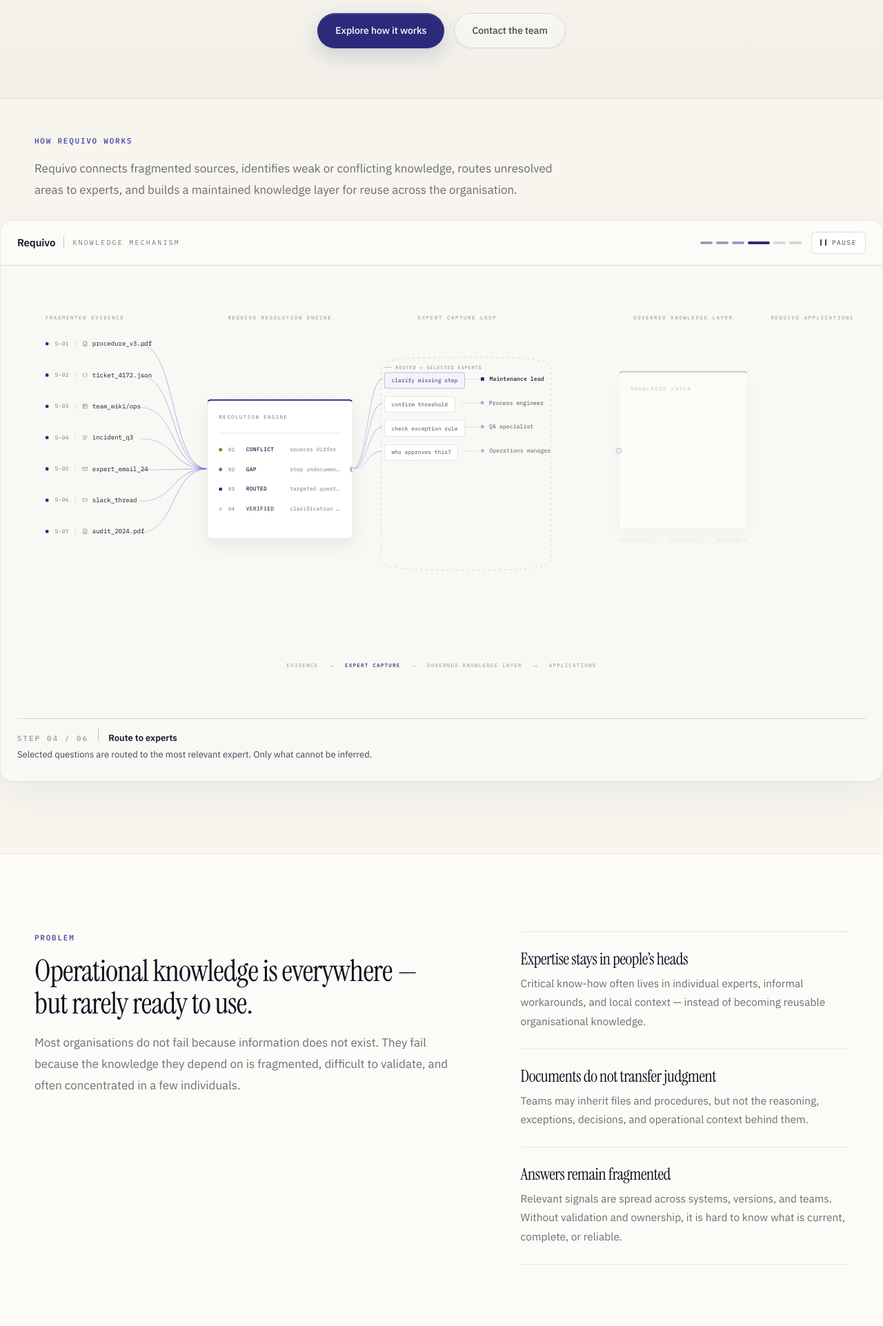
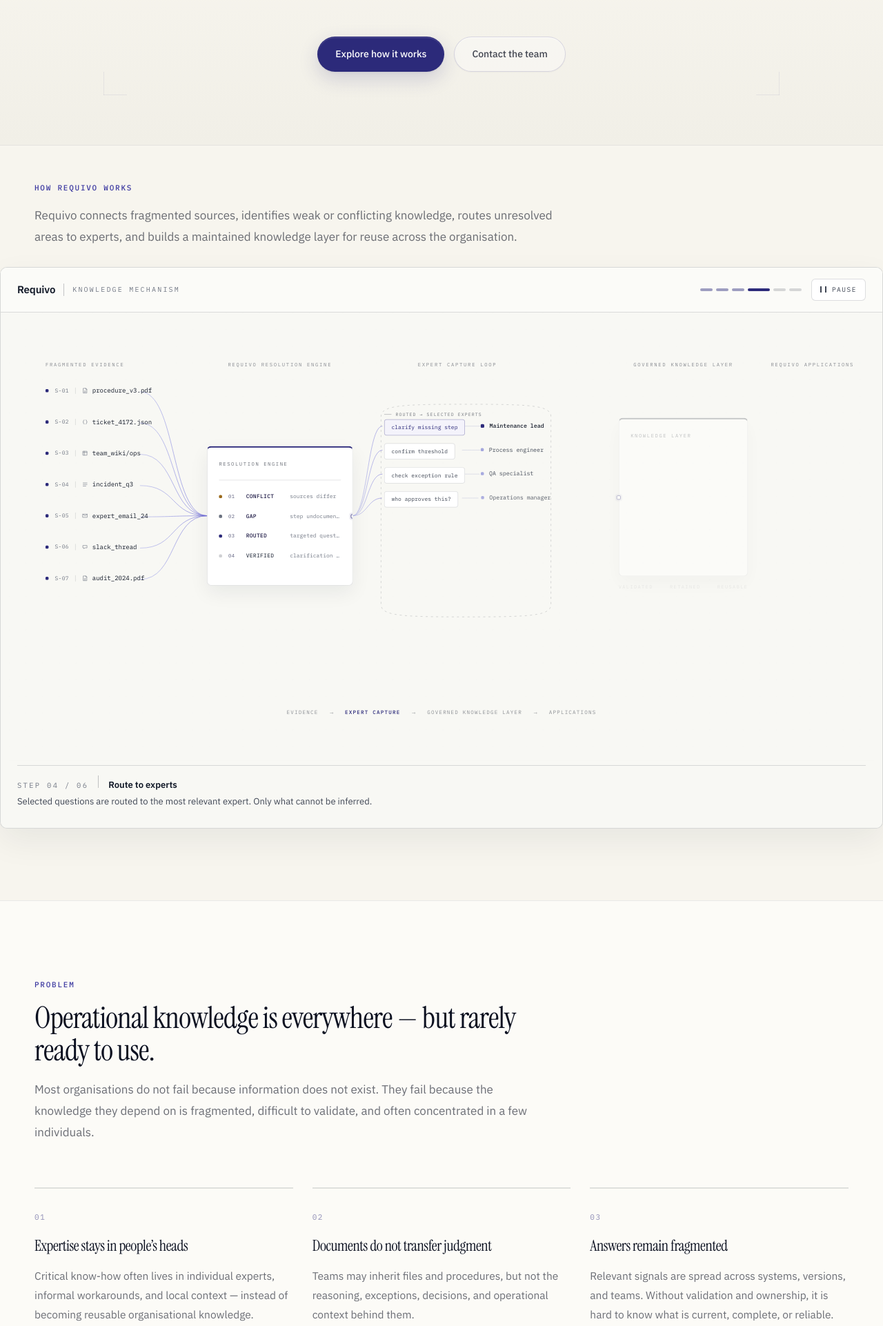
Before and after one commit to eicreadinessstudio/Tests, a plain HTML site: page index.html in a window 1280 px wide. Shown: the part 578-2500 px from the top of the page at 69% size. Drawn offline with Linux system fonts and the light colour scheme.

Commit message:
Enhance layout with hero specimen frame and styles
Added a hero specimen frame and updated styles for problem section cards.

```diff
--- a/index.html
+++ b/index.html
@@ -174,7 +174,54 @@ nav.raised {
   width: min(980px, 100%);
   margin: 0 auto;
   text-align: center;
+  padding: clamp(18px, 3vw, 34px);
 }
+
+.hero-specimen-frame {
+  position: absolute;
+  inset: 0;
+  pointer-events: none;
+}
+
+.hero-specimen-frame span {
+  position: absolute;
+  width: 34px;
+  height: 34px;
+  opacity: .32;
+}
+
+.hero-specimen-frame span::before,
+.hero-specimen-frame span::after {
+  content: "";
+  position: absolute;
+  background: rgba(44,42,122,.24);
+}
+
+.hero-specimen-frame span::before {
+  width: 34px;
+  height: 1px;
+}
+
+.hero-specimen-frame span::after {
+  width: 1px;
+  height: 34px;
+}
+
+.hero-specimen-frame span:nth-child(1) { top: 0; left: 0; }
+.hero-specimen-frame span:nth-child(1)::before,
+.hero-specimen-frame span:nth-child(1)::after { top: 0; left: 0; }
+
+.hero-specimen-frame span:nth-child(2) { top: 0; right: 0; }
+.hero-specimen-frame span:nth-child(2)::before { top: 0; right: 0; }
+.hero-specimen-frame span:nth-child(2)::after { top: 0; right: 0; }
+
+.hero-specimen-frame span:nth-child(3) { bottom: 0; left: 0; }
+.hero-specimen-frame span:nth-child(3)::before { bottom: 0; left: 0; }
+.hero-specimen-frame span:nth-child(3)::after { bottom: 0; left: 0; }
+
+.hero-specimen-frame span:nth-child(4) { bottom: 0; right: 0; }
+.hero-specimen-frame span:nth-child(4)::before { bottom: 0; right: 0; }
+.hero-specimen-frame span:nth-child(4)::after { bottom: 0; right: 0; }
 
 .hero-kicker {
   font-family: var(--font-serif);
@@ -338,63 +385,74 @@ section + section { border-top: 1px solid var(--line-soft); }
 .mechanism-shell {
   width: min(100%, 1320px);
   margin: 0 auto;
-  border: 1px solid var(--line-soft);
-  border-radius: 18px;
+  border: 1px solid rgba(17,24,39,.14);
+  border-radius: 10px;
   overflow: hidden;
-  background: #fbfcff;
+  background: #f8f8f4;
   box-shadow:
-    0 1px 2px rgba(15,28,58,.035),
-    0 18px 60px rgba(15,28,58,.055);
+    0 1px 0 rgba(255,255,255,.8) inset,
+    0 18px 48px rgba(17,24,39,.065);
 }
 
-/* EDITORIAL PROBLEM SECTION */
-.editorial-grid {
-  display: grid;
-  grid-template-columns: minmax(0, .95fr) minmax(360px, .75fr);
-  gap: clamp(48px, 8vw, 120px);
-  align-items: start;
+/* PROBLEM */
+#problem .section-title {
+  max-width: 780px;
 }
 
-.editorial-grid .section-sub {
-  margin-bottom: 0;
+#problem .section-sub {
+  max-width: 720px;
+  margin-bottom: 64px;
 }
 
-.editorial-list {
-  border-top: 1px solid var(--line);
+.prob-grid {
+  display: grid;
+  grid-template-columns: repeat(3, 1fr);
+  gap: 28px;
 }
 
-.editorial-item {
-  padding: 26px 0;
-  border-bottom: 1px solid var(--line-soft);
+.prob-card {
+  border-top: 2px solid var(--line);
+  padding: 32px 0 0;
   position: relative;
 }
 
-.editorial-item::before {
+.prob-card::before {
   content: '';
   position: absolute;
-  top: -1px;
+  top: -2px;
   left: 0;
   width: 0;
-  height: 1px;
+  height: 2px;
   background: var(--indigo-mid);
   transition: width .4s var(--ease);
 }
 
-.editorial-item:hover::before { width: 100%; }
+.prob-card:hover::before {
+  width: 100%;
+}
 
-.editorial-item h3 {
+.prob-num {
+  font-family: var(--font-mono);
+  font-size: 11px;
+  letter-spacing: .14em;
+  color: rgba(44,42,122,.52);
+  margin-bottom: 20px;
+  font-variant-numeric: tabular-nums;
+}
+
+.prob-card h3 {
   font-family: var(--font-serif);
-  font-size: 24px;
+  font-size: 22px;
   font-weight: 400;
-  line-height: 1.12;
+  line-height: 1.15;
   letter-spacing: -.02em;
   color: var(--text);
-  margin-bottom: 8px;
+  margin-bottom: 16px;
 }
 
-.editorial-item p {
+.prob-card p {
   font-size: 15.5px;
-  line-height: 1.76;
+  line-height: 1.82;
   color: var(--text-soft);
   font-weight: 400;
 }
@@ -727,9 +785,12 @@ footer {
     gap: 16px;
   }
 
+  .hero-specimen-frame {
+    display: none;
+  }
+
   .btn { width: 100%; }
 
-  .editorial-grid,
   .prob-grid,
   .use-grid,
   .contact-grid {
@@ -774,6 +835,13 @@ footer {
 <section class="hero-premium" id="top">
   <div class="wrap">
     <div class="hero-premium-inner">
+      <div class="hero-specimen-frame" aria-hidden="true">
+        <span></span>
+        <span></span>
+        <span></span>
+        <span></span>
+      </div>
+
       <div class="hero-kicker">Operational Knowledge System</div>
 
       <h1>
@@ -913,25 +981,26 @@ footer {
 </section>
 
 <section id="problem">
-  <div class="wrap editorial-grid">
-    <div>
-      <div class="section-label">Problem</div>
-      <div class="section-title reveal">Operational knowledge is everywhere — but rarely ready to use.</div>
-      <div class="section-sub reveal d1">Most organisations do not fail because information does not exist. They fail because the knowledge they depend on is fragmented, difficult to validate, and often concentrated in a few individuals.</div>
-    </div>
+  <div class="wrap">
+    <div class="section-label">Problem</div>
+    <div class="section-title reveal">Operational knowledge is everywhere — but rarely ready to use.</div>
+    <div class="section-sub reveal d1">Most organisations do not fail because information does not exist. They fail because the knowledge they depend on is fragmented, difficult to validate, and often concentrated in a few individuals.</div>
 
-    <div class="editorial-list">
-      <div class="editorial-item reveal">
+    <div class="prob-grid">
+      <div class="prob-card reveal">
+        <div class="prob-num">01</div>
         <h3>Expertise stays in people’s heads</h3>
         <p>Critical know-how often lives in individual experts, informal workarounds, and local context — instead of becoming reusable organisational knowledge.</p>
       </div>
 
-      <div class="editorial-item reveal d1">
+      <div class="prob-card reveal d1">
+        <div class="prob-num">02</div>
         <h3>Documents do not transfer judgment</h3>
         <p>Teams may inherit files and procedures, but not the reasoning, exceptions, decisions, and operational context behind them.</p>
       </div>
 
-      <div class="editorial-item reveal d2">
+      <div class="prob-card reveal d2">
+        <div class="prob-num">03</div>
         <h3>Answers remain fragmented</h3>
         <p>Relevant signals are spread across systems, versions, and teams. Without validation and ownership, it is hard to know what is current, complete, or reliable.</p>
       </div>
```
